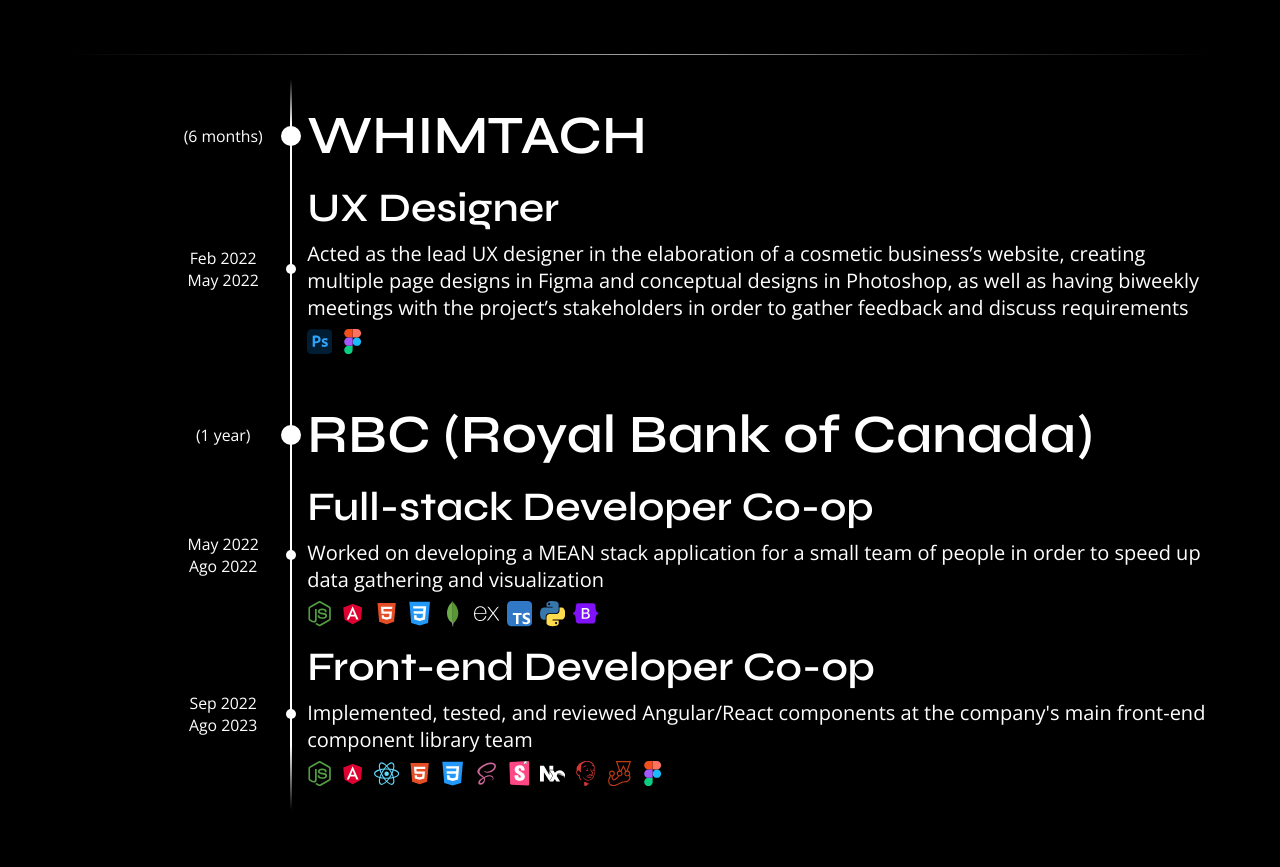
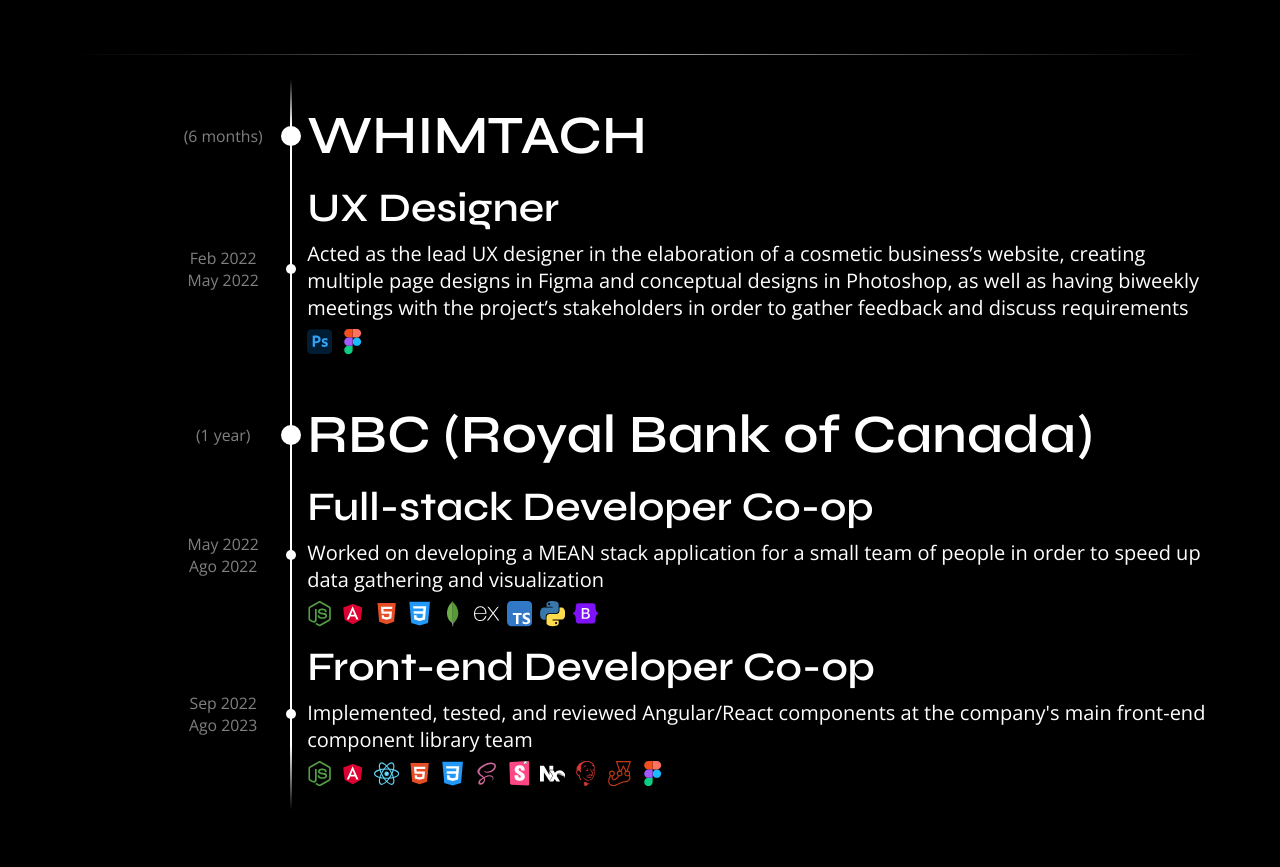
Before and after one commit to Gatinoko/Portfolio, a Next.js app: page / in a window 1280 px wide. Shown: the part 1240-2107 px from the top of the page. Built offline with nearby package versions, Linux system fonts and the light colour scheme.

Commit message:
feat(stylesheets): Changed timeline components date style

```diff
--- a/components/work-timeline/timeline-item/timeline-item.scss
+++ b/components/work-timeline/timeline-item/timeline-item.scss
@@ -58,6 +58,8 @@
 				text-align: center;
 				word-break: keep-all;
 				left: -9rem;
+				font-weight: lighter;
+				color: #ffffff80;
 
 				@include screen-breakpoint(mobile, tablet) {
 					left: -8.25rem;
--- a/components/work-timeline/timeline-subitem/timeline-subitem.scss
+++ b/components/work-timeline/timeline-subitem/timeline-subitem.scss
@@ -29,6 +29,8 @@
 			text-align: center;
 			word-break: keep-all;
 			left: -9rem;
+			font-weight: lighter;
+			color: #ffffff80;
 
 			@include screen-breakpoint(mobile, tablet) {
 				left: -8.25rem;
```
